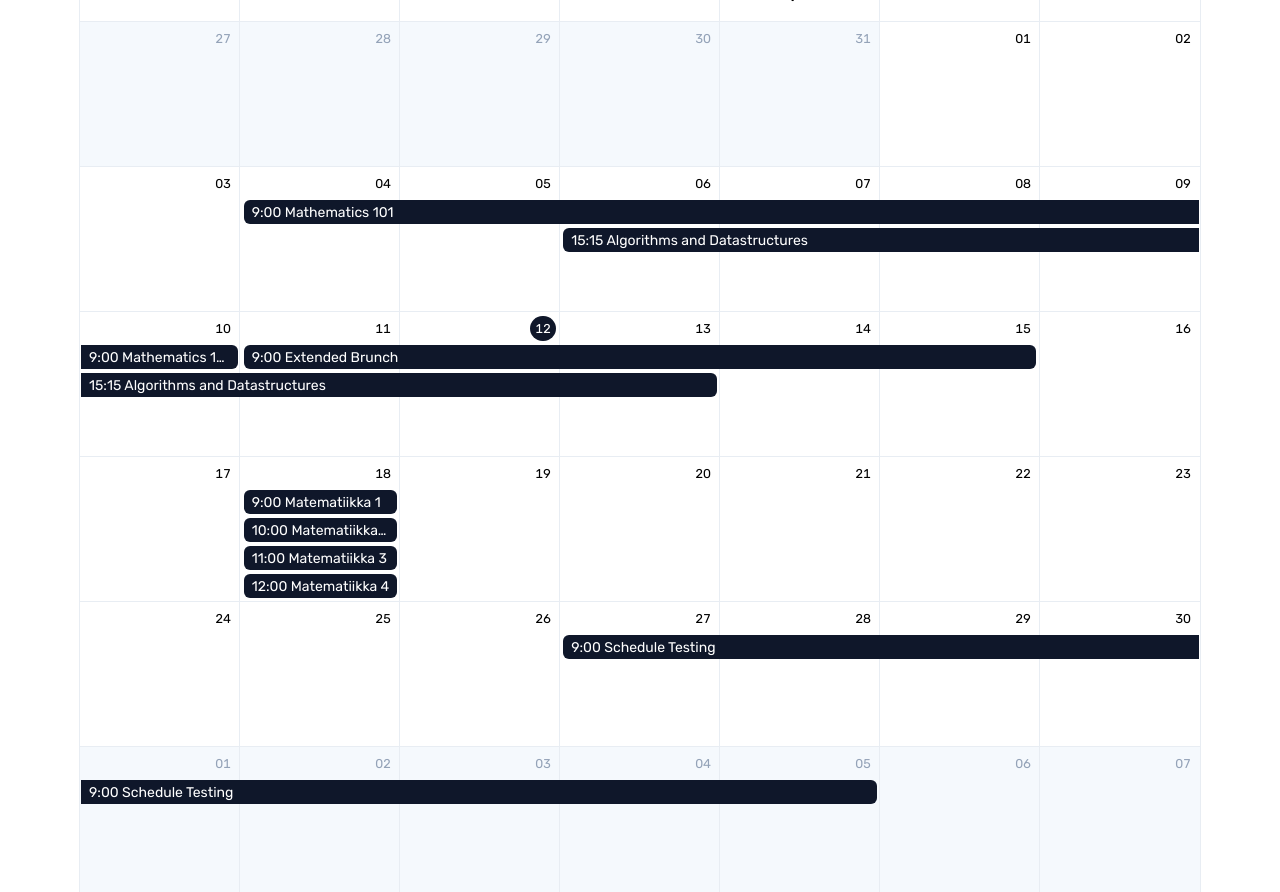
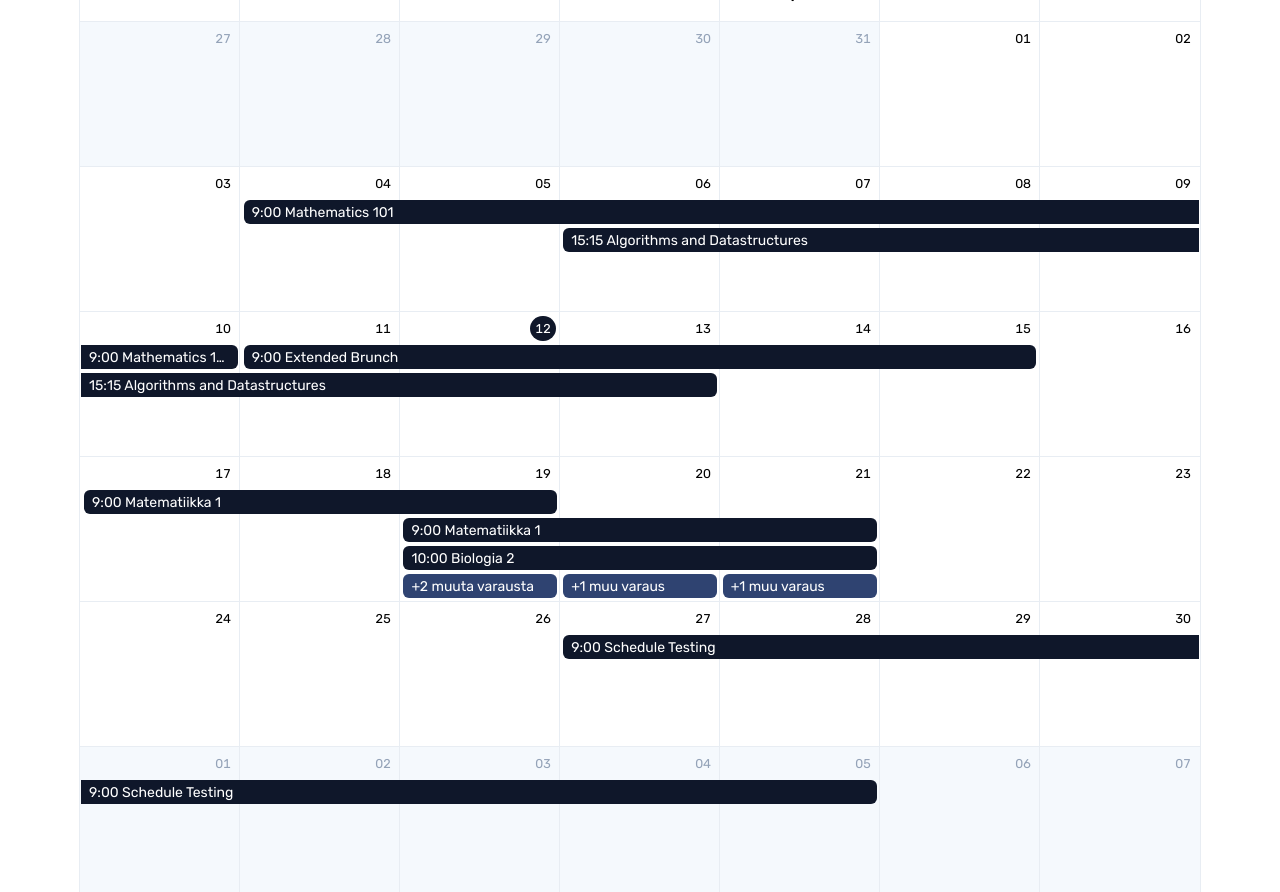
Before and after one commit to Corned/react-calendar, a React (Vite) app: page / in a window 1280 px wide. Built offline with nearby package versions, Linux system fonts and the light colour scheme.

Commit message:
show amount of overflowing blocks in a cell (inaccurate

```diff
--- a/src/App.tsx
+++ b/src/App.tsx
@@ -42,43 +42,43 @@ const mockData = [
     teacher: "Onni Opettaja",
   },
   {
-    startDate: moment([2024, 5, 18]),
-    endDate: moment([2024, 5, 18]),
+    startDate: moment([2024, 5, 17]),
+    endDate: moment([2024, 5, 19]),
     startTime: "9:00",
     endTime: "10:00",
     label: "Matematiikka 1",
     teacher: "Onni Opettaja",
   },
   {
-    startDate: moment([2024, 5, 18]),
-    endDate: moment([2024, 5, 18]),
-    startTime: "10:00",
-    endTime: "11:00",
-    label: "Matematiikka 2",
+    startDate: moment([2024, 5, 19]),
+    endDate: moment([2024, 5, 21]),
+    startTime: "9:00",
+    endTime: "10:00",
+    label: "Matematiikka 1",
     teacher: "Onni Opettaja",
   },
   {
-    startDate: moment([2024, 5, 18]),
-    endDate: moment([2024, 5, 18]),
-    startTime: "11:00",
-    endTime: "12:00",
-    label: "Matematiikka 3",
+    startDate: moment([2024, 5, 19]),
+    endDate: moment([2024, 5, 21]),
+    startTime: "10:00",
+    endTime: "11:00",
+    label: "Biologia 2",
     teacher: "Onni Opettaja",
   },
   {
-    startDate: moment([2024, 5, 18]),
-    endDate: moment([2024, 5, 18]),
-    startTime: "12:00",
-    endTime: "13:00",
-    label: "Matematiikka 4",
+    startDate: moment([2024, 5, 19]),
+    endDate: moment([2024, 5, 21]),
+    startTime: "11:00",
+    endTime: "12:00",
+    label: "Uskonto 3",
     teacher: "Onni Opettaja",
   },
   {
-    startDate: moment([2024, 5, 17]),
-    endDate: moment([2024, 5, 19]),
-    startTime: "11:00",
-    endTime: "12:00",
-    label: "BOOM",
+    startDate: moment([2024, 5, 19]),
+    endDate: moment([2024, 5, 21]),
+    startTime: "12:00",
+    endTime: "13:00",
+    label: "Psykologia 4",
     teacher: "Onni Opettaja",
   },
 ]
@@ -146,6 +146,7 @@ const Calendar = () => {
   }
 
   const calendarCells = []
+  const amountOfBlocksInCells = []
 
   const today = moment()
   const lastMonth = date.clone().subtract({ month: 1 })
@@ -179,6 +180,26 @@ const Calendar = () => {
       date: moment([ nextMonth.year(), nextMonth.month(), dayNumber - daysInPreviousAndCurrent + 1 ]),
       currentMonth: false,
     })
+  }
+
+  // Count number of blocks in each cell
+  for (let i = 0; i < calendarCells.length; i++) {
+    const date = calendarCells[i].date
+
+    for (let j = 0; j < mockData.length; j++) {
+      const data = mockData[j]
+      const isDateBetween = date.isBetween(data.startDate, data.endDate, null, "[]")
+
+      if (!isDateBetween) {
+        continue
+      }
+
+      if (!amountOfBlocksInCells[i]) {
+        amountOfBlocksInCells[i] = 0
+      }
+
+      amountOfBlocksInCells[i] = amountOfBlocksInCells[i] + 1
+    }
   }
 
   // Generate calendar schedule blocks
@@ -309,10 +330,33 @@ const Calendar = () => {
 
                   <div className="calendar__block-container">
                     {
-
                       blocks
                         .filter((data) => data.week === actualWeekNumber)
                         .map((data) => data.element)
+                    }
+
+                    {
+                      Array.from({ length: 7 }).map((_, day) => {
+                        const cellIndex = 7 * week + day
+                        const amountOfBlocks = amountOfBlocksInCells[cellIndex]
+
+                        if (!amountOfBlocks || (amountOfBlocks - 3) < 1) {
+                          return
+                        }
+
+                        const blockString = (amountOfBlocks - 3) === 1
+                          ? `+1 muu varaus`
+                          : `+${amountOfBlocks - 3} muuta varausta`
+
+                        return (
+                          <div
+                            className={"block first last"}
+                            style={{ gridColumn: day + 1, gridRow: 4, backgroundColor: "#2f4371" }}
+                          >
+                            <p>{ blockString }</p>
+                          </div>
+                        )
+                      })
                     }
                   </div>
 
```
